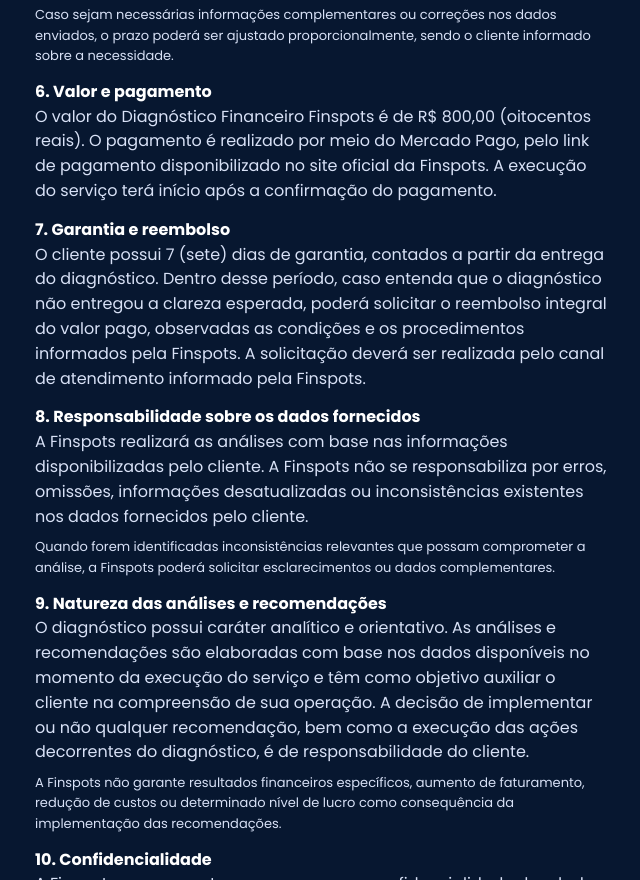
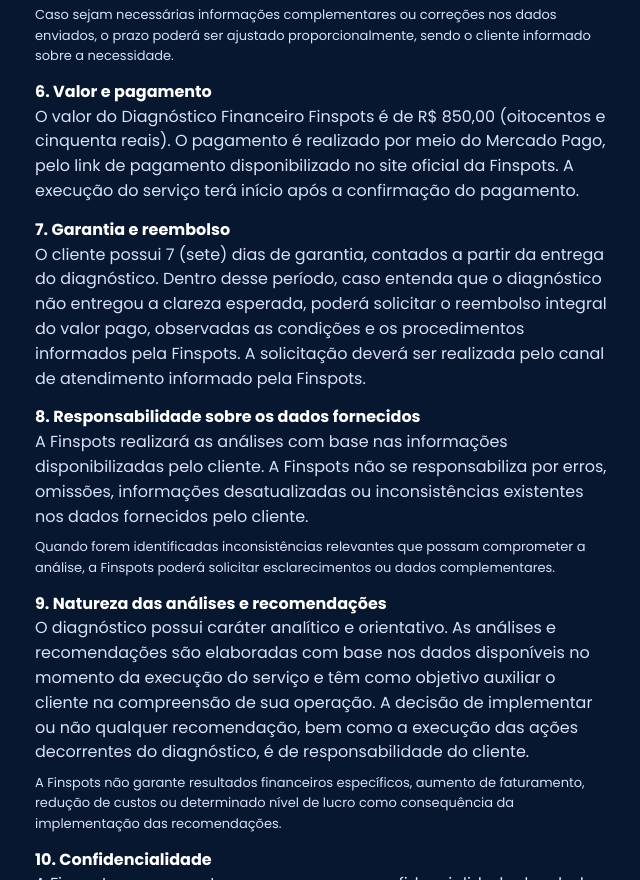
Before and after one commit to labpurplecat/site, a plain HTML site: page condicoes-contratacao.html in a window 1280 px wide. Shown: the part 1921-2801 px from the top of the page, without its empty margins (319-959 px from the left). Drawn offline with Linux system fonts and the light colour scheme.

Commit message:
Update condicoes-contratacao.html

```diff
--- a/condicoes-contratacao.html
+++ b/condicoes-contratacao.html
@@ -105,7 +105,7 @@
     <p style="margin-top:14px;"><b>5. Prazo e forma de entrega</b><br>O diagnóstico será entregue em até 7 (sete) dias úteis após a confirmação do pagamento e o recebimento completo dos dados necessários para a análise. A entrega é feita por e-mail, no endereço informado pelo cliente no formulário, com link para acessar o PDF e o vídeo.</p>
     <p style="margin-top:8px; font-size:13px; color:var(--suave);">Caso sejam necessárias informações complementares ou correções nos dados enviados, o prazo poderá ser ajustado proporcionalmente, sendo o cliente informado sobre a necessidade.</p>
 
-    <p style="margin-top:14px;"><b>6. Valor e pagamento</b><br>O valor do Diagnóstico Financeiro Finspots é de R$ 800,00 (oitocentos reais). O pagamento é realizado por meio do Mercado Pago, pelo link de pagamento disponibilizado no site oficial da Finspots. A execução do serviço terá início após a confirmação do pagamento.</p>
+    <p style="margin-top:14px;"><b>6. Valor e pagamento</b><br>O valor do Diagnóstico Financeiro Finspots é de R$ 850,00 (oitocentos e cinquenta reais). O pagamento é realizado por meio do Mercado Pago, pelo link de pagamento disponibilizado no site oficial da Finspots. A execução do serviço terá início após a confirmação do pagamento.</p>
 
     <p style="margin-top:14px;"><b>7. Garantia e reembolso</b><br>O cliente possui 7 (sete) dias de garantia, contados a partir da entrega do diagnóstico. Dentro desse período, caso entenda que o diagnóstico não entregou a clareza esperada, poderá solicitar o reembolso integral do valor pago, observadas as condições e os procedimentos informados pela Finspots. A solicitação deverá ser realizada pelo canal de atendimento informado pela Finspots.</p>
 
```
